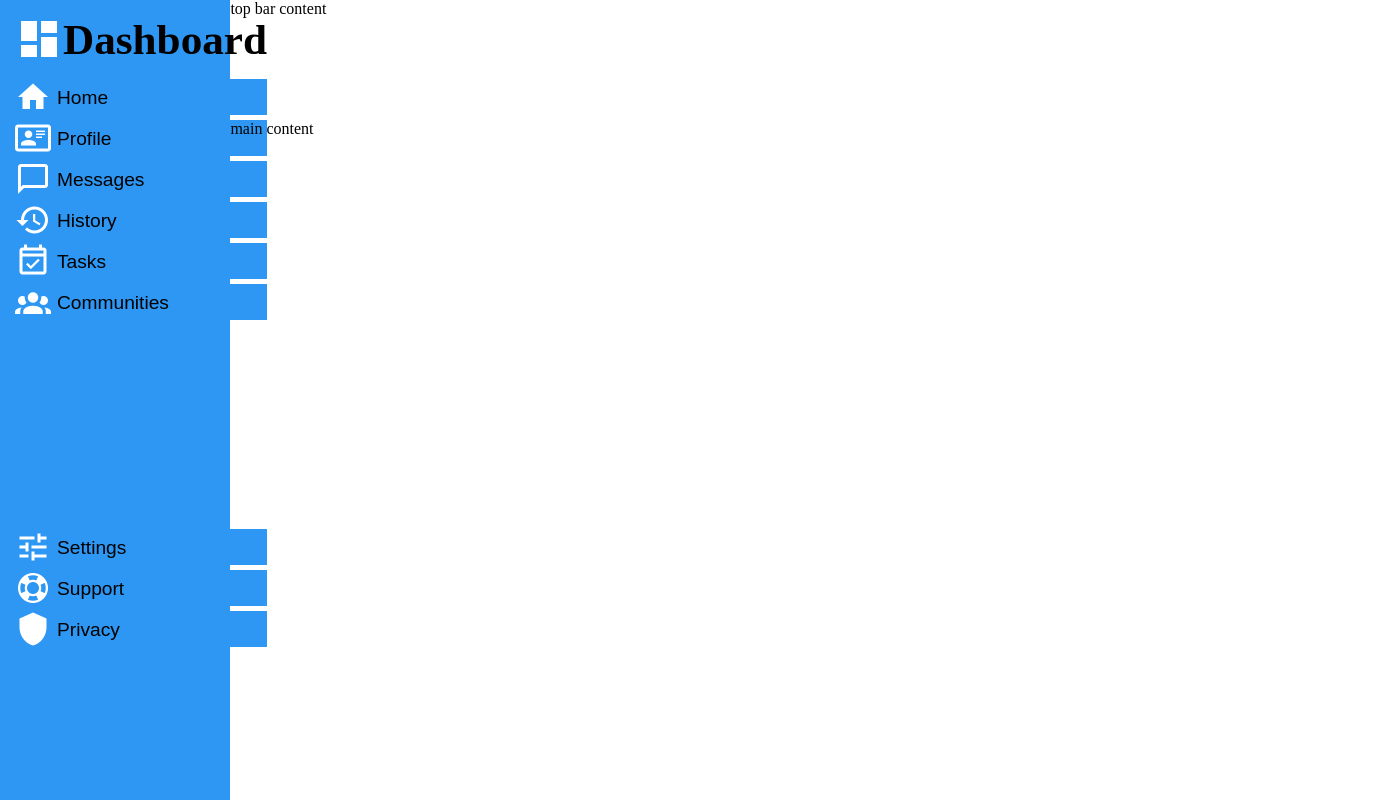
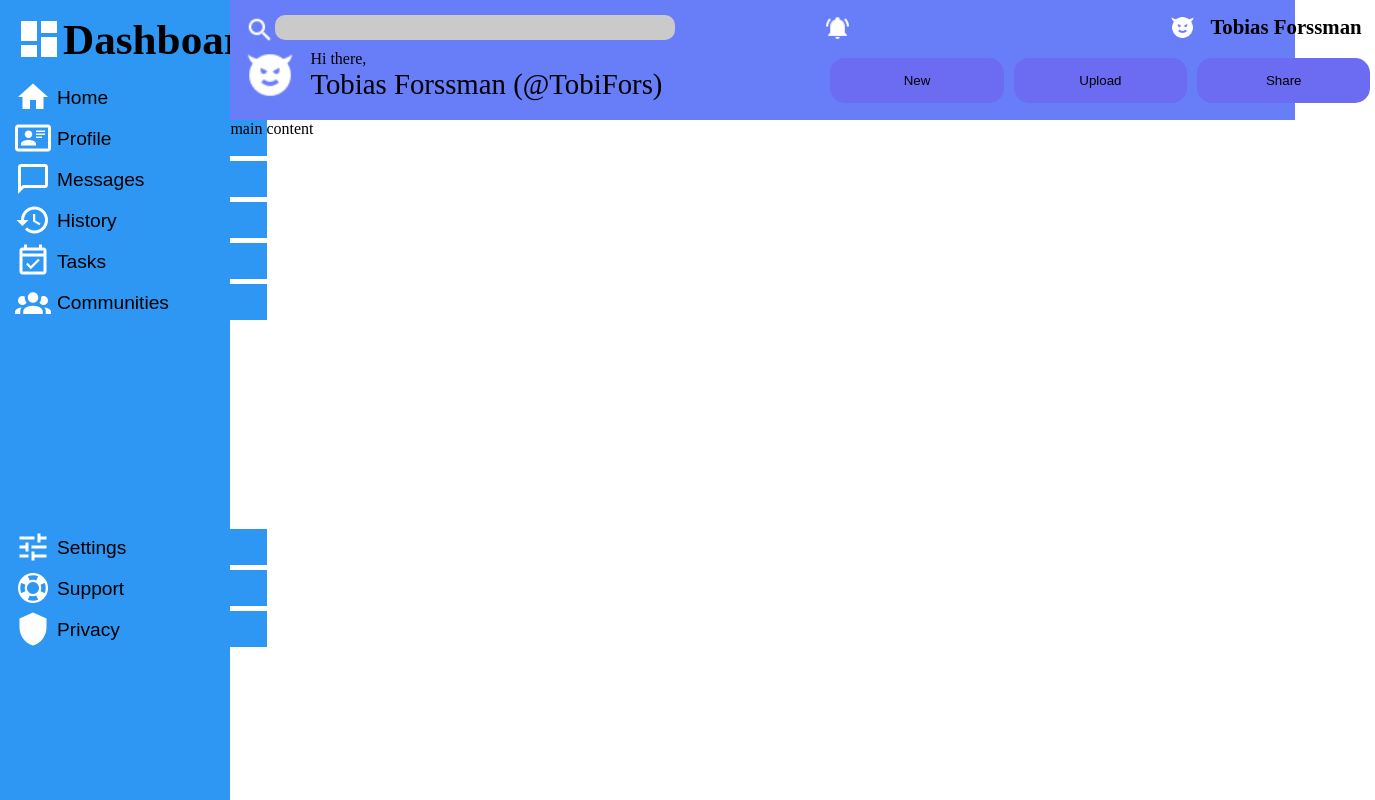
Before and after one commit to SbTobe/admin-dashboard, a plain HTML site: page index.html in a window 1280 px wide. Shown: the whole page, 1375 px wide, since content can reach past the window. Drawn offline with Linux system fonts and the light colour scheme.

Commit message:
Added a topbar and design to it

```diff
--- a/index.html
+++ b/index.html
@@ -44,12 +44,40 @@
         </div>
       </div>
       <div class="content">
-      <div class="top-bar">
-        <span>top bar content</span>
-      </div>
+
+        <div class="top-bar">
+        <div class="top-bar-left">
+
+        <div class="search-bar">
+        <img src="./Icons/magnify.png" alt=""><input type="text" id="search"></div>
+
+            <div class="name"><img src="./Icons/emoticon-devil.png" alt=""> <p>Hi there, <br> <span> Tobias Forssman (@TobiFors)</span> </p> </div>
+
+        </div>
+
+
+        <div class="top-bar-right">
+
+
+            <div class="icon-name">
+            <img src="./Icons/bell-ring.png" alt="">
+            <img src="./Icons/emoticon-devil.png" alt="">
+            <p>Tobias Forssman</p>
+            </div>
+            <div class="button-span">
+            <button>New</button>
+            <button>Upload</button>
+            <button>Share</button>
+        </div>
+
+        </div>
+    </div>
+
+
+
 
       main content
-
+    </div>
     </div>
       </div>
     </div>
--- a/style.css
+++ b/style.css
@@ -6,6 +6,8 @@
 .container {
   display: flex;
 }
+
+/* Side bar styles */
 
 .sidebar {
   height: 100vh;
@@ -22,7 +24,6 @@
 .top-left > li > button {
   display: grid;
   grid-template-columns: 0.2fr 1fr;
-
   width: 100%;
   margin-top: 5px;
   text-align: left;
@@ -34,7 +35,6 @@
 
 .bottom-left > li > button {
   display: grid;
-
   grid-template-columns: 0.2fr 1fr;
   width: 100%;
   margin-top: 5px;
@@ -45,25 +45,16 @@
   cursor: pointer;
 }
 
-.top-bar {
-  width: 80vw;
-  height: 15vh;
-}
-
-.content {
-}
-
 li {
   list-style-type: none;
   padding-left: 15px;
 }
-
 li > button:hover {
   background-color: rgb(110, 182, 245);
 }
 
 .top-left > h1 {
-    font-weight: 800;
+  font-weight: 800;
   font-size: 2.7em;
   margin-left: 15px;
   margin-top: 15px;
@@ -73,9 +64,107 @@ li > button:hover {
 }
 
 a {
-    font-weight: 300;
+  font-weight: 300;
   color: black;
   margin-top: 8px;
   text-align: left;
   text-decoration: none;
 }
+
+/* top bar styles */
+
+.top-bar {
+  display: grid;
+  grid-template-columns: 1fr 1fr;
+  width: 82vw;
+  height: 15vh;
+  padding-left: 15px;
+  background-color: rgb(104, 125, 248);
+}
+
+.search-bar {
+  display: flex;
+  padding-top: 15px;
+}
+
+#search {
+  height: 25px;
+  width: 400px;
+  border-radius: 10px;
+  border: none;
+  background-color: rgb(202, 202, 202);
+}
+
+.top-bar-right {
+  display: grid;
+  margin-top: 15px;
+  margin-left: 150px;
+  width: 550px;
+}
+
+.top-bar-left {
+  display: grid;
+}
+
+.icon-name > img {
+  height: 25px;
+}
+
+.search-bar > img {
+  height: 30px;
+}
+
+.top-bar-left > img {
+  height: 30px;
+}
+
+.name {
+  display: flex;
+  padding-bottom: 15px;
+}
+
+.name > p {
+  margin-left: 15px;
+}
+
+.name > img {
+  height: 50px;
+}
+
+p > span {
+  font-size: 1.8em;
+}
+
+.button-span {
+  display: grid;
+  grid-template-columns: 1fr 1fr 1fr;
+}
+
+.button-span > button {
+  border-radius: 15px;
+  border: none;
+  margin: 5px;
+  height: 45px;
+  background-color: rgb(108, 108, 243);
+}
+
+.button-span > button:hover {
+  background-color: white;
+  cursor: pointer;
+}
+
+.icon-name {
+  display: grid;
+  grid-template-columns: 2fr 0.1fr 1fr;
+  gap: 15px;
+}
+
+.icon-name > p {
+    font-size: 1.3em;
+    font-weight: 800;
+}
+
+/* main content styles */
+
+.content {
+}
```
Also changed, not shown: Icons/bell-ring.png (added), Icons/emoticon-devil.png (added), Icons/magnify.png (added).
